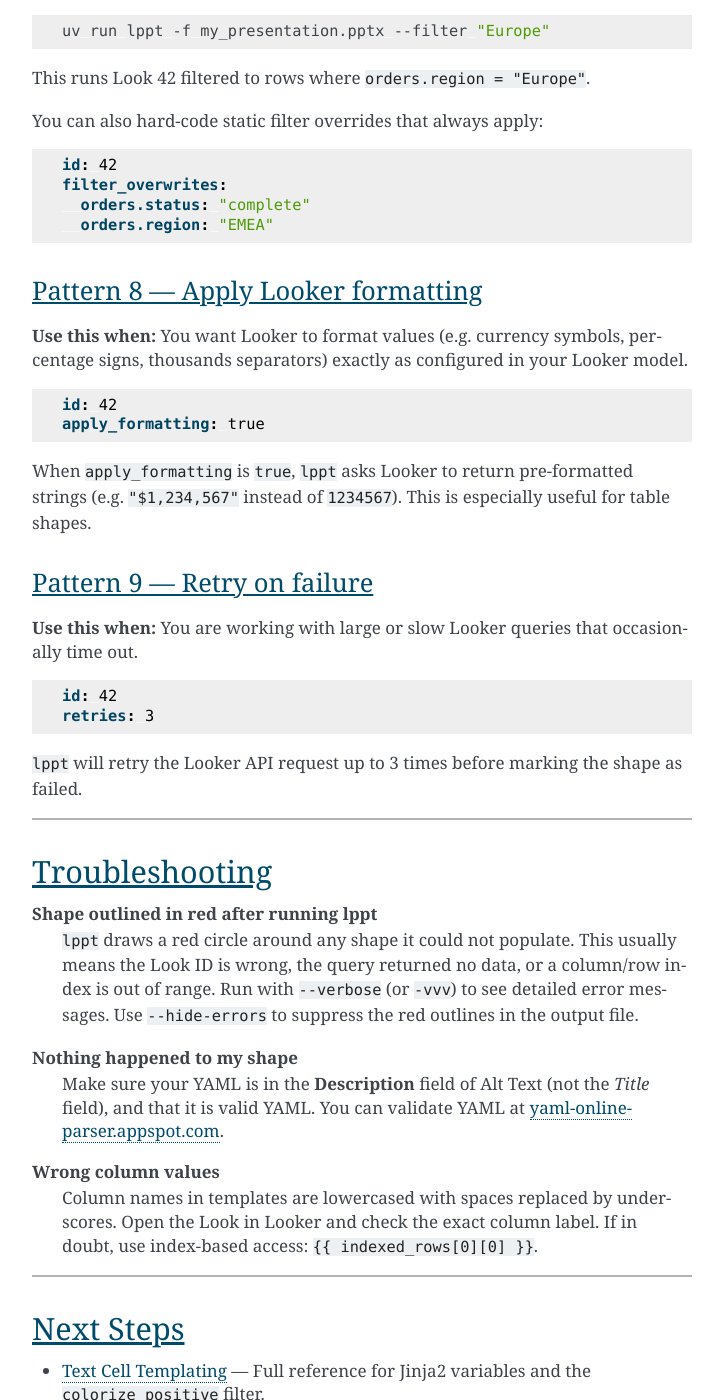
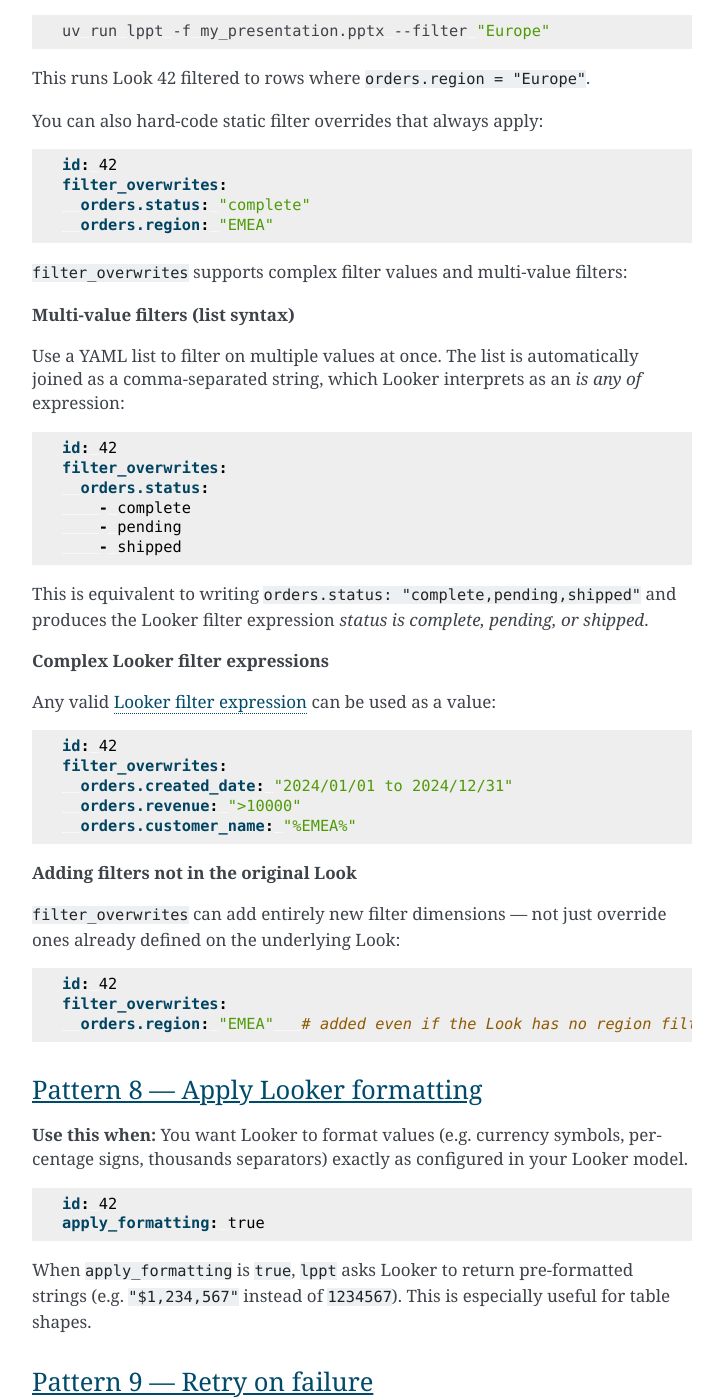
Before and after one commit to rognerud/looker-powerpoint, a Sphinx documentation site: the page built from docs/getting_started.rst, in a window 1280 px wide and 1400 px high, scrolled down 7966 px. Shown: the whole window, without its empty margins (388-1111 px from the left). Built offline with Sphinx 7.4.7, drawn with Linux system fonts in a browser that asks for light colours.

Commit message:
docs: update getting_started.rst with filter_overwrites improvements
Co-authored-by: rognerud <16985299+rognerud@users.noreply.github.com>
Agent-Logs-Url: https://github.com/rognerud/looker-powerpoint/sessions/40a42877-c06e-4825-b621-545138609d2d

```diff
--- a/docs/getting_started.rst
+++ b/docs/getting_started.rst
@@ -311,6 +311,51 @@ You can also hard-code static filter overrides that always apply:
      orders.status: "complete"
      orders.region: "EMEA"
 
+``filter_overwrites`` supports complex filter values and multi-value filters:
+
+**Multi-value filters (list syntax)**
+
+Use a YAML list to filter on multiple values at once.  The list is automatically
+joined as a comma-separated string, which Looker interprets as an *is any of*
+expression:
+
+.. code-block:: yaml
+
+   id: 42
+   filter_overwrites:
+     orders.status:
+       - complete
+       - pending
+       - shipped
+
+This is equivalent to writing ``orders.status: "complete,pending,shipped"`` and
+produces the Looker filter expression *status is complete, pending, or shipped*.
+
+**Complex Looker filter expressions**
+
+Any valid `Looker filter expression
+<https://cloud.google.com/looker/docs/reference/filter-expressions>`_ can be
+used as a value:
+
+.. code-block:: yaml
+
+   id: 42
+   filter_overwrites:
+     orders.created_date: "2024/01/01 to 2024/12/31"
+     orders.revenue: ">10000"
+     orders.customer_name: "%EMEA%"
+
+**Adding filters not in the original Look**
+
+``filter_overwrites`` can add entirely new filter dimensions — not just override
+ones already defined on the underlying Look:
+
+.. code-block:: yaml
+
+   id: 42
+   filter_overwrites:
+     orders.region: "EMEA"   # added even if the Look has no region filter
+
 
 Pattern 8 — Apply Looker formatting
 ~~~~~~~~~~~~~~~~~~~~~~~~~~~~~~~~~~~~~
```
